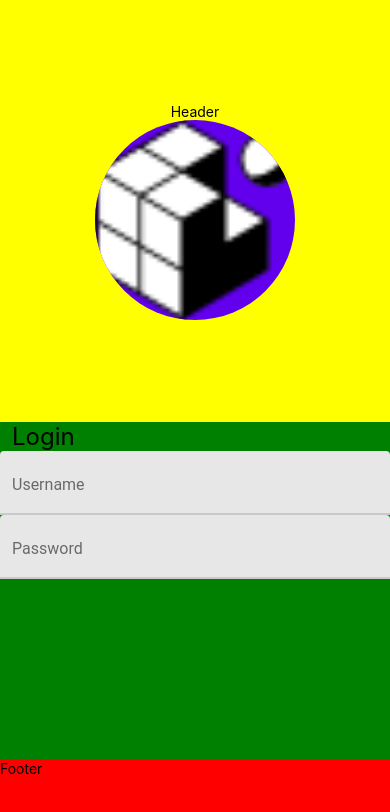
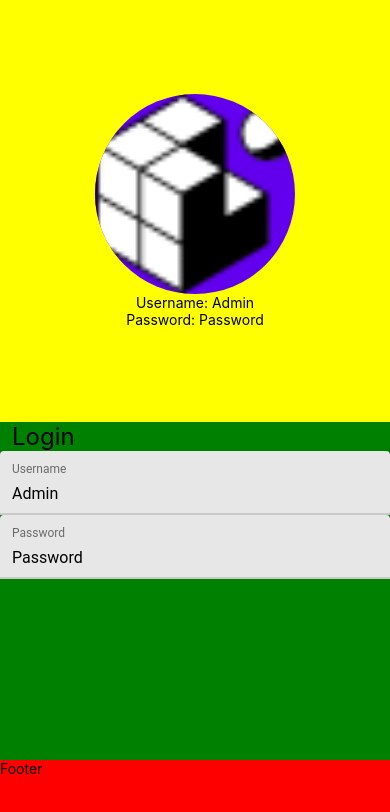
Before and after one commit to afiqaimanafr/login-page-mockup, a React Native app: screen / in a window 390 px wide. Shown: the top 812 px of the page. Built offline with nearby package versions, Linux system fonts and the light colour scheme.

Commit message:
update: latest

```diff
--- a/App.js
+++ b/App.js
@@ -3,19 +3,28 @@ import { StyleSheet, Text, View } from "react-native";
 import { Avatar, TextInput } from "react-native-paper";
 
 export default function App() {
-  const [username, setUsername] = useState("");
-  const [password, setPassword] = useState("");
+  const [username, setUsername] = useState("Admin");
+  const [password, setPassword] = useState("Password");
   return (
     <View style={styles.container}>
       <View style={styles.headerContainer}>
-        <Text>Header</Text>
         <Avatar.Image size={200} source={require("./assets/favicon.png")} />
+        <Text>Username: {username}</Text>
+        <Text>Password: {password}</Text>
       </View>
       <View style={styles.bodyContainer}>
         <Text style={styles.loginText}>Login</Text>
         <View>
-          <TextInput label="Username" value={username} />
-          <TextInput label="Password" />
+          <TextInput
+            label="Username"
+            value={username}
+            onChangeText={(text) => setUsername(text)}
+          />
+          <TextInput
+            label="Password"
+            value={password}
+            onChangeText={(text) => setPassword(text)}
+          />
         </View>
       </View>
       <View style={styles.footerContainer}>
```
